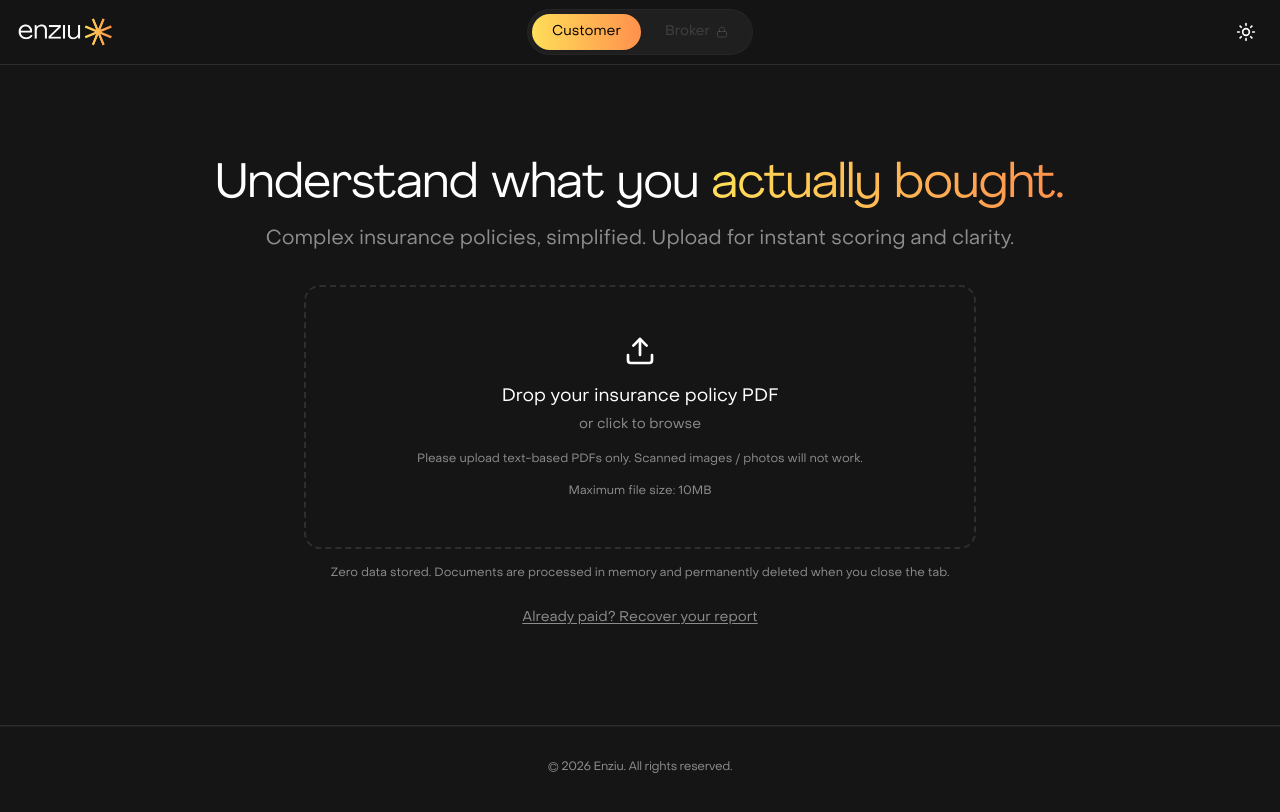
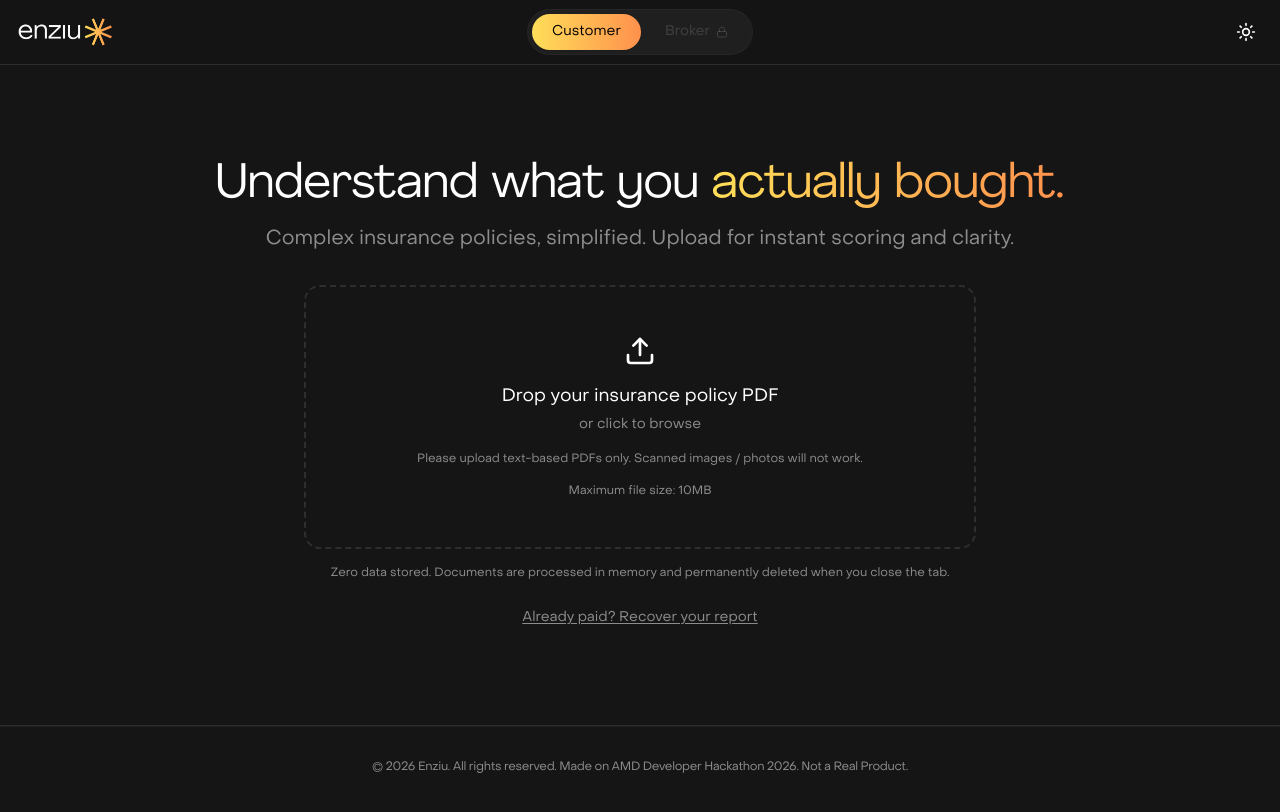
Before and after one commit to shannja/enziu, a Next.js app in the folder web/: page / in a window 1280 px wide. Shown: the top 812 px of the page. Built offline with nearby package versions, Linux system fonts and the light colour scheme.

Commit message:
Add hackathon disclaimer to footer
Append a hackathon/demo disclaimer to the footer copyright lines in web/components/footer.tsx for both customer and broker modes. The message "Made on AMD Developer Hackathon 2026. Not a Real Product." clarifies the app is a demo and not a production product.

```diff
--- a/web/components/footer.tsx
+++ b/web/components/footer.tsx
@@ -37,13 +37,13 @@ export function Footer() {
         {isCustomerMode ? (
           /* Customer mode: centered copyright only */
           <p className="text-xs text-muted-foreground tracking-tight">
-            &copy; {currentYear} Enziu. All rights reserved.
+            &copy; {currentYear} Enziu. All rights reserved. Made on AMD Developer Hackathon 2026. Not a Real Product.
           </p>
         ) : (
           /* Broker mode: flex layout with copyright and voucher link */
           <div className="flex flex-col md:flex-row justify-between items-center gap-6">
             <p className="text-xs text-muted-foreground tracking-tight">
-              &copy; {currentYear} Enziu. All rights reserved.
+              &copy; {currentYear} Enziu. All rights reserved. Made on AMD Developer Hackathon 2026. Not a Real Product.
             </p>
 
             {/* Need Help: Gradient text by default, Underline on hover */}
```
